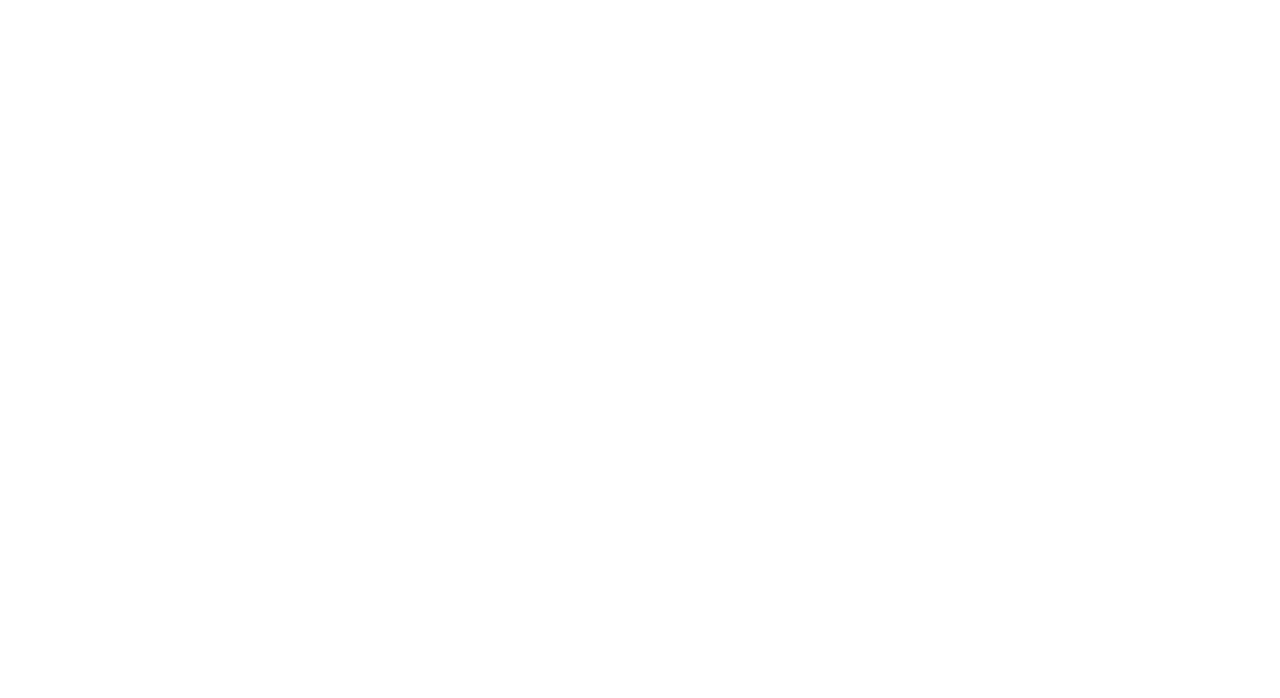
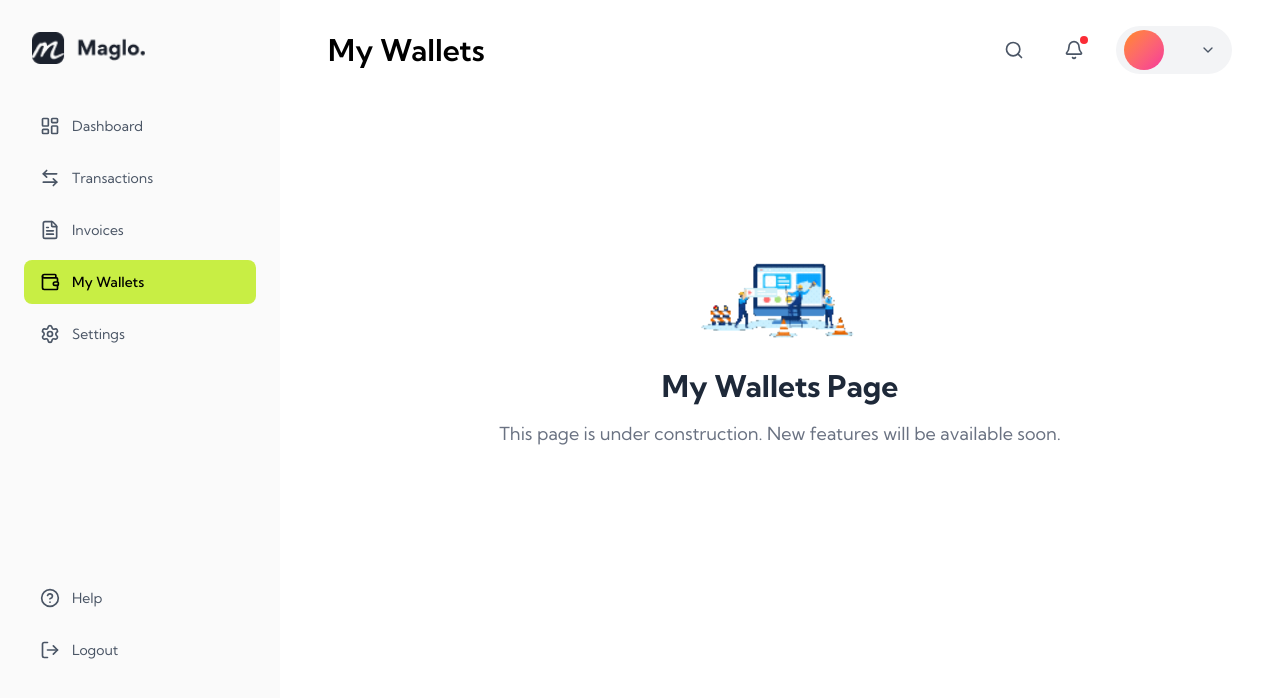
Before and after one commit to utqkaba/maglo, a React (Vite) app: page /wallets in a window 1280 px wide. Before the commit this address had no page. Shown: the top 698 px of the page. Built offline with nearby package versions, Linux system fonts and the light colour scheme.

Commit message:
other pages were created and routing operations were completed

```diff
--- a/src/App.jsx
+++ b/src/App.jsx
@@ -5,6 +5,10 @@ import "react-toastify/dist/ReactToastify.css";
 import SignIn from "./pages/SignIn";
 import SignUp from "./pages/SignUp";
 import Dashboard from "./pages/Dashboard";
+import Transactions from "./pages/Transactions";
+import Invoices from "./pages/Invoices";
+import MyWallets from "./pages/MyWallets";
+import Settings from "./pages/Settings";
 
 function App() {
   return (
@@ -14,6 +18,10 @@ function App() {
         <Route path="/signin" element={<SignIn />} />
         <Route path="/signup" element={<SignUp />} />
         <Route path="/dashboard" element={<Dashboard />} />
+        <Route path="/transactions" element={<Transactions />} />
+        <Route path="/invoices" element={<Invoices />} />
+        <Route path="/wallets" element={<MyWallets />} />
+        <Route path="/settings" element={<Settings />} />
       </Routes>
 
       {/* Global Toast Container */}
--- /dev/null
+++ b/src/components/ComingSoon.jsx
@@ -0,0 +1,17 @@
+export default function ComingSoon({ title }) {
+  return (
+    <div className="flex flex-col items-center justify-center h-[60vh] text-center">
+      <img
+        src="../public/comingSoon.gif"
+        alt="Coming Soon"
+        className="w-auto h-28 mb-6 mr-12"
+      />
+
+      <h1 className="text-3xl font-bold text-gray-800 mb-4">{title} Page</h1>
+
+      <p className="text-gray-500 text-lg">
+        This page is under construction. New features will be available soon.
+      </p>
+    </div>
+  );
+}
--- a/src/layouts/MainLayout.jsx
+++ b/src/layouts/MainLayout.jsx
@@ -1,7 +1,7 @@
 import Sidebar from "../components/Sidebar";
 import Header from "../components/Header";
 
-export default function DashboardLayout({ children, title }) {
+export default function MainLayout({ children, title }) {
   return (
     <div className="min-h-screen bg-white overflow-x-hidden">
       <div className="flex w-full min-h-screen">
--- a/src/pages/Dashboard.jsx
+++ b/src/pages/Dashboard.jsx
@@ -10,14 +10,12 @@ export default function Dashboard() {
     <MainLayout title="Dashboard">
       <div className="w-full max-w-full">
         <div className="grid grid-cols-1 lg:grid-cols-12 gap-4 sm:gap-5 lg:gap-7 xl:gap-8">
-          {/* ---------------- SOL SÜTUN ---------------- */}
           <div className="lg:col-span-7 xl:col-span-8 flex flex-col gap-4 sm:gap-5 lg:gap-6">
             <DashboardStats />
             <WorkingCapital />
             <RecentTransactions />
           </div>
 
-          {/* ---------------- SAĞ SÜTUN ---------------- */}
           <div className="lg:col-span-5 xl:col-span-4 flex flex-col gap-3 sm:gap-4 lg:gap-5">
             <Wallet />
             <ScheduledTransfers />
--- /dev/null
+++ b/src/pages/Invoices.jsx
@@ -0,0 +1,10 @@
+import MainLayout from "../layouts/MainLayout";
+import ComingSoon from "../components/ComingSoon";
+
+export default function Invoices() {
+  return (
+    <MainLayout title="Invoices">
+      <ComingSoon title="Invoices" />
+    </MainLayout>
+  );
+}
--- /dev/null
+++ b/src/pages/MyWallets.jsx
@@ -0,0 +1,10 @@
+import MainLayout from "../layouts/MainLayout";
+import ComingSoon from "../components/ComingSoon";
+
+export default function MyWallets() {
+  return (
+    <MainLayout title="My Wallets">
+      <ComingSoon title="My Wallets" />
+    </MainLayout>
+  );
+}
--- /dev/null
+++ b/src/pages/Settings.jsx
@@ -0,0 +1,10 @@
+import MainLayout from "../layouts/MainLayout";
+import ComingSoon from "../components/ComingSoon";
+
+export default function Settings() {
+  return (
+    <MainLayout title="Settings">
+      <ComingSoon title="Settings" />
+    </MainLayout>
+  );
+}
--- /dev/null
+++ b/src/pages/Transactions.jsx
@@ -0,0 +1,10 @@
+import MainLayout from "../layouts/MainLayout";
+import ComingSoon from "../components/ComingSoon";
+
+export default function Transactions() {
+  return (
+    <MainLayout title="Transactions">
+      <ComingSoon title="Transactions" />
+    </MainLayout>
+  );
+}
```
Also changed, not shown: public/comingSoon.gif (added).
